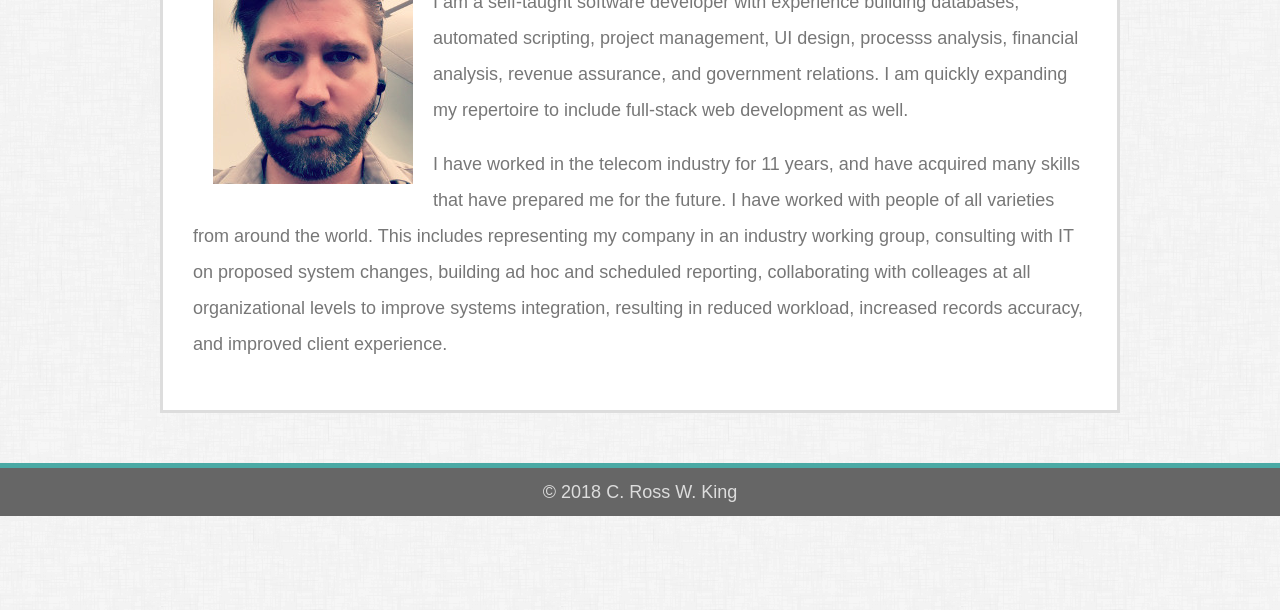
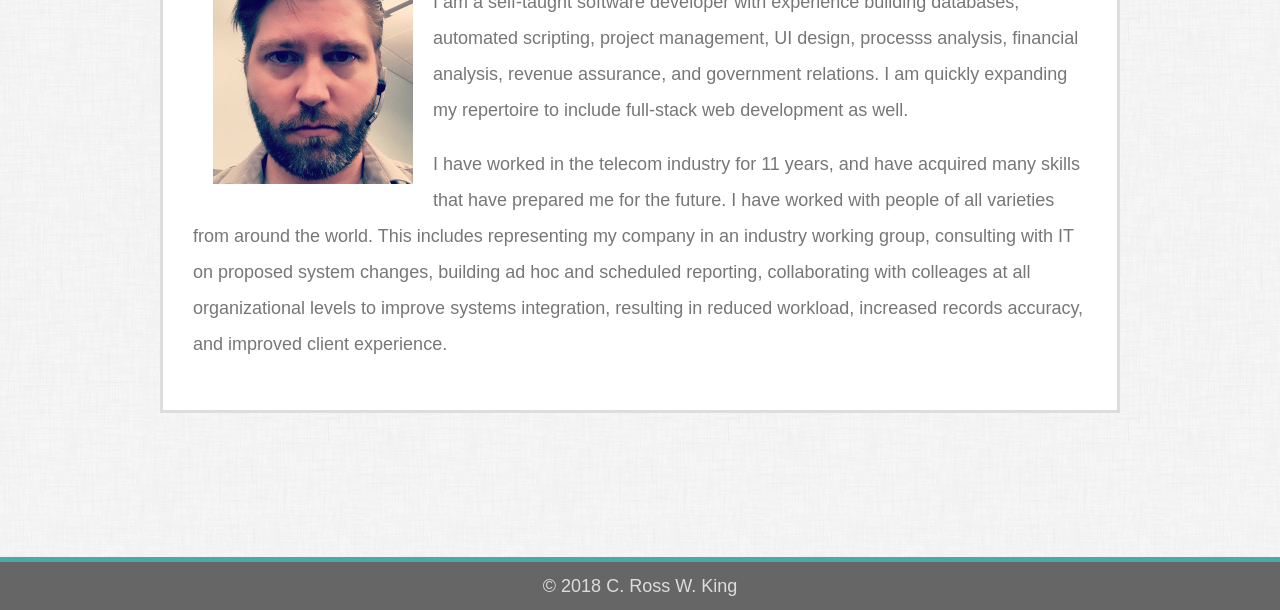
Before and after one commit to RomeoKilo125/basic-portfolio, a plain HTML site: page index.html in a window 1280 px wide. Shown: the part 190-800 px from the top of the page. Drawn offline with Linux system fonts and the light colour scheme.

Commit message:
corrected footer position

```diff
--- a/assets/css/style.css
+++ b/assets/css/style.css
@@ -68,6 +68,7 @@ header .container {
 .navItem a {
   color: #aaaaaa;
   text-decoration: none;
+
 }
 
 #bigBox {
@@ -96,7 +97,7 @@ header .container {
 }
 
 footer {
-  position: sticky;
+  position: absolute;
   bottom: 0;
   width: 100%;
   border-top: solid #4aaaa5 5px;
```
